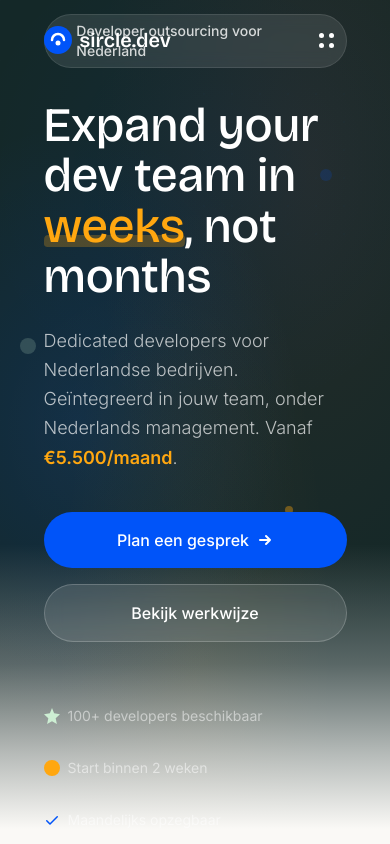
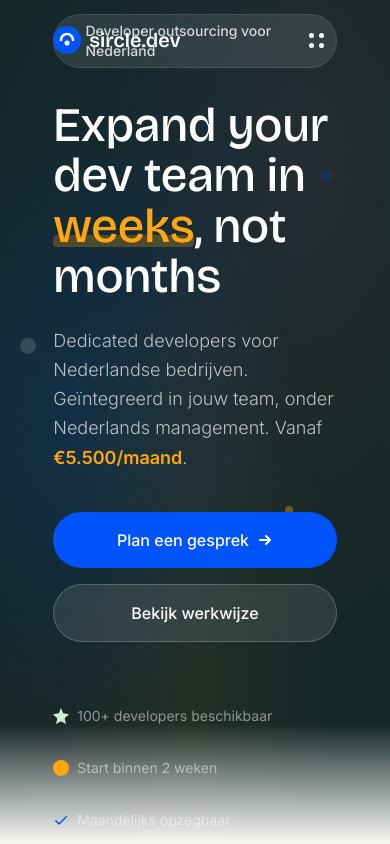
Before and after one commit to sircle-cloud/sircle-dev-site, a Next.js app: page /sircle-dev-site/ in a window 390 px wide. Shown: the top 844 px of the page. Built offline with nearby package versions, Linux system fonts and the light colour scheme.

Commit message:
Content width to 85%, gradient only at very bottom of hero

```diff
--- a/src/components/About.tsx
+++ b/src/components/About.tsx
@@ -76,7 +76,7 @@ export default function About() {
       {/* Dot pattern top right */}
       <div className="absolute top-16 right-16 w-48 h-48 dot-pattern-light opacity-40" />
 
-      <div className="mx-auto max-w-[90%] xl:max-w-[85%] 2xl:max-w-[1600px] px-6 relative z-10">
+      <div className="mx-auto max-w-[85%] 2xl:max-w-[1400px] px-6 relative z-10">
         <div className="grid md:grid-cols-2 gap-16 items-center">
           {/* Left: text + image */}
           <div>
--- a/src/components/Benefits.tsx
+++ b/src/components/Benefits.tsx
@@ -143,7 +143,7 @@ export default function Benefits() {
       <div className="decoration-blob decoration-blob-warm absolute -bottom-20 -right-20 w-[350px] h-[350px]" />
       <div className="absolute bottom-10 left-10 w-32 h-32 dot-pattern opacity-30" />
 
-      <div className="mx-auto max-w-[90%] xl:max-w-[85%] 2xl:max-w-[1600px] px-6 relative z-10">
+      <div className="mx-auto max-w-[85%] 2xl:max-w-[1400px] px-6 relative z-10">
         <div className="text-center mb-16 benefits-heading">
           <p className="text-accent-blue font-medium text-sm uppercase tracking-wider mb-4">
             Waarom Sircle.dev
--- a/src/components/CTA.tsx
+++ b/src/components/CTA.tsx
@@ -33,7 +33,7 @@ export default function CTA() {
 
   return (
     <section id="contact" ref={sectionRef} className="py-24 md:py-32 bg-cream">
-      <div className="mx-auto max-w-[90%] xl:max-w-[85%] 2xl:max-w-[1600px] px-6">
+      <div className="mx-auto max-w-[85%] 2xl:max-w-[1400px] px-6">
         <div className="cta-content relative rounded-3xl overflow-hidden">
           {/* Background image */}
           <div className="absolute inset-0">
--- a/src/components/Footer.tsx
+++ b/src/components/Footer.tsx
@@ -38,7 +38,7 @@ export default function Footer() {
     <footer className="bg-primary text-white">
       {/* Newsletter section */}
       <div className="border-b border-white/10">
-        <div className="mx-auto max-w-[90%] xl:max-w-[85%] 2xl:max-w-[1600px] px-6 py-12 md:py-16">
+        <div className="mx-auto max-w-[85%] 2xl:max-w-[1400px] px-6 py-12 md:py-16">
           <div className="flex flex-col md:flex-row items-start md:items-center justify-between gap-8">
             <div>
               <a href="#hero" className="flex items-center gap-2 text-white font-heading text-xl font-semibold mb-2">
@@ -75,7 +75,7 @@ export default function Footer() {
       </div>
 
       {/* Links */}
-      <div className="mx-auto max-w-[90%] xl:max-w-[85%] 2xl:max-w-[1600px] px-6 py-12 md:py-16">
+      <div className="mx-auto max-w-[85%] 2xl:max-w-[1400px] px-6 py-12 md:py-16">
         <div className="grid grid-cols-2 md:grid-cols-4 gap-8">
           {/* Logo column */}
           <div className="col-span-2 md:col-span-1">
@@ -133,7 +133,7 @@ export default function Footer() {
 
       {/* Bottom bar */}
       <div className="border-t border-white/10">
-        <div className="mx-auto max-w-[90%] xl:max-w-[85%] 2xl:max-w-[1600px] px-6 py-5 flex flex-col md:flex-row justify-between items-center gap-3">
+        <div className="mx-auto max-w-[85%] 2xl:max-w-[1400px] px-6 py-5 flex flex-col md:flex-row justify-between items-center gap-3">
           <p className="text-white/40 text-xs">
             &copy; {new Date().getFullYear()} Sircle.dev — Onderdeel van SIRCLE holding. Alle rechten voorbehouden.
           </p>
--- a/src/components/Hero.tsx
+++ b/src/components/Hero.tsx
@@ -104,7 +104,7 @@ export default function Hero() {
       <div className="absolute top-[60%] right-[25%] w-2 h-2 rounded-full bg-accent-warm/40 animate-pulse" style={{ animationDelay: "1s" }} />
       <div className="absolute top-[40%] left-[5%] w-4 h-4 rounded-full bg-soft-green/20 animate-pulse" style={{ animationDelay: "0.5s" }} />
 
-      <div className="relative z-10 mx-auto max-w-[90%] xl:max-w-[85%] 2xl:max-w-[1600px] px-6 py-32 md:py-40 w-full">
+      <div className="relative z-10 mx-auto max-w-[85%] 2xl:max-w-[1400px] px-6 py-32 md:py-40 w-full">
         <div className="grid lg:grid-cols-2 gap-12 lg:gap-16 items-center">
           {/* Left: Text content */}
           <div>
@@ -242,11 +242,11 @@ export default function Hero() {
         </div>
       </div>
 
-      {/* Bottom gradient fade to cream - extended for smooth transition */}
+      {/* Bottom gradient fade to cream - only the very bottom */}
       <div
-        className="absolute bottom-0 left-0 right-0 h-[300px]"
+        className="absolute bottom-0 left-0 right-0 h-[120px]"
         style={{
-          background: "linear-gradient(to top, var(--color-cream) 0%, var(--color-cream) 5%, rgba(250,249,246,0.7) 30%, rgba(250,249,246,0.3) 60%, transparent 100%)",
+          background: "linear-gradient(to top, var(--color-cream) 0%, rgba(250,249,246,0.5) 50%, transparent 100%)",
         }}
       />
     </section>
--- a/src/components/Navbar.tsx
+++ b/src/components/Navbar.tsx
@@ -150,7 +150,7 @@ export default function Navbar() {
             : "bg-transparent py-5"
         }`}
       >
-        <div className="mx-auto max-w-[90%] xl:max-w-[85%] 2xl:max-w-[1600px] px-6 flex items-center justify-between">
+        <div className="mx-auto max-w-[85%] 2xl:max-w-[1400px] px-6 flex items-center justify-between">
           {/* Logo */}
           <a
             href="#hero"
--- a/src/components/Pricing.tsx
+++ b/src/components/Pricing.tsx
@@ -102,7 +102,7 @@ export default function Pricing() {
       <div className="decoration-blob decoration-blob-warm absolute -bottom-32 right-1/4 w-[350px] h-[350px]" />
       <div className="absolute top-20 right-10 w-36 h-36 dot-pattern-light opacity-30" />
 
-      <div className="mx-auto max-w-[90%] xl:max-w-[85%] 2xl:max-w-[1600px] px-6 relative z-10">
+      <div className="mx-auto max-w-[85%] 2xl:max-w-[1400px] px-6 relative z-10">
         <div className="text-center mb-16 pricing-heading">
           <p className="text-accent-blue font-medium text-sm uppercase tracking-wider mb-4">
             Pricing
--- a/src/components/Process.tsx
+++ b/src/components/Process.tsx
@@ -82,7 +82,7 @@ export default function Process() {
       <div className="decoration-blob decoration-blob-green absolute top-0 right-0 w-[500px] h-[500px]" />
       <div className="absolute top-20 left-10 w-40 h-40 dot-pattern-light opacity-30" />
 
-      <div className="mx-auto max-w-[90%] xl:max-w-[85%] 2xl:max-w-[1600px] px-6 relative z-10">
+      <div className="mx-auto max-w-[85%] 2xl:max-w-[1400px] px-6 relative z-10">
         <div className="text-center mb-16 process-heading">
           <p className="text-accent-blue font-medium text-sm uppercase tracking-wider mb-4">
             Werkwijze
--- a/src/components/Services.tsx
+++ b/src/components/Services.tsx
@@ -146,7 +146,7 @@ export default function Services() {
       <div className="decoration-blob decoration-blob-orange absolute -top-32 right-1/4 w-[400px] h-[400px]" />
       <div className="absolute top-32 right-8 w-36 h-36 dot-pattern opacity-20" />
 
-      <div className="mx-auto max-w-[90%] xl:max-w-[85%] 2xl:max-w-[1600px] px-6 relative z-10">
+      <div className="mx-auto max-w-[85%] 2xl:max-w-[1400px] px-6 relative z-10">
         <div className="text-center mb-16 services-heading">
           <p className="text-accent-blue font-medium text-sm uppercase tracking-wider mb-4">
             Services & Technologies
--- a/src/components/Stats.tsx
+++ b/src/components/Stats.tsx
@@ -126,7 +126,7 @@ export default function Stats() {
       <div className="absolute bottom-10 right-[15%] w-32 h-32 rounded-full border border-white/5" />
       <div className="absolute top-1/2 left-1/2 -translate-x-1/2 -translate-y-1/2 w-[600px] h-[600px] rounded-full border border-white/[0.03]" />
 
-      <div className="relative z-10 mx-auto max-w-[90%] xl:max-w-[85%] 2xl:max-w-[1600px] px-6">
+      <div className="relative z-10 mx-auto max-w-[85%] 2xl:max-w-[1400px] px-6">
         <div className="grid grid-cols-2 md:grid-cols-4 gap-8 md:gap-12">
           {stats.map((stat, i) => (
             <div key={i} className="text-center group">
--- a/src/components/Testimonials.tsx
+++ b/src/components/Testimonials.tsx
@@ -80,7 +80,7 @@ export default function Testimonials() {
       <div className="decoration-blob decoration-blob-blue absolute -bottom-40 -right-20 w-[500px] h-[500px]" />
       <div className="absolute bottom-20 left-8 w-40 h-40 dot-pattern-light opacity-30" />
 
-      <div className="mx-auto max-w-[90%] xl:max-w-[85%] 2xl:max-w-[1600px] px-6 relative z-10">
+      <div className="mx-auto max-w-[85%] 2xl:max-w-[1400px] px-6 relative z-10">
         <div className="text-center mb-16 testimonials-heading">
           <p className="text-accent-blue font-medium text-sm uppercase tracking-wider mb-4">
             Testimonials
```
